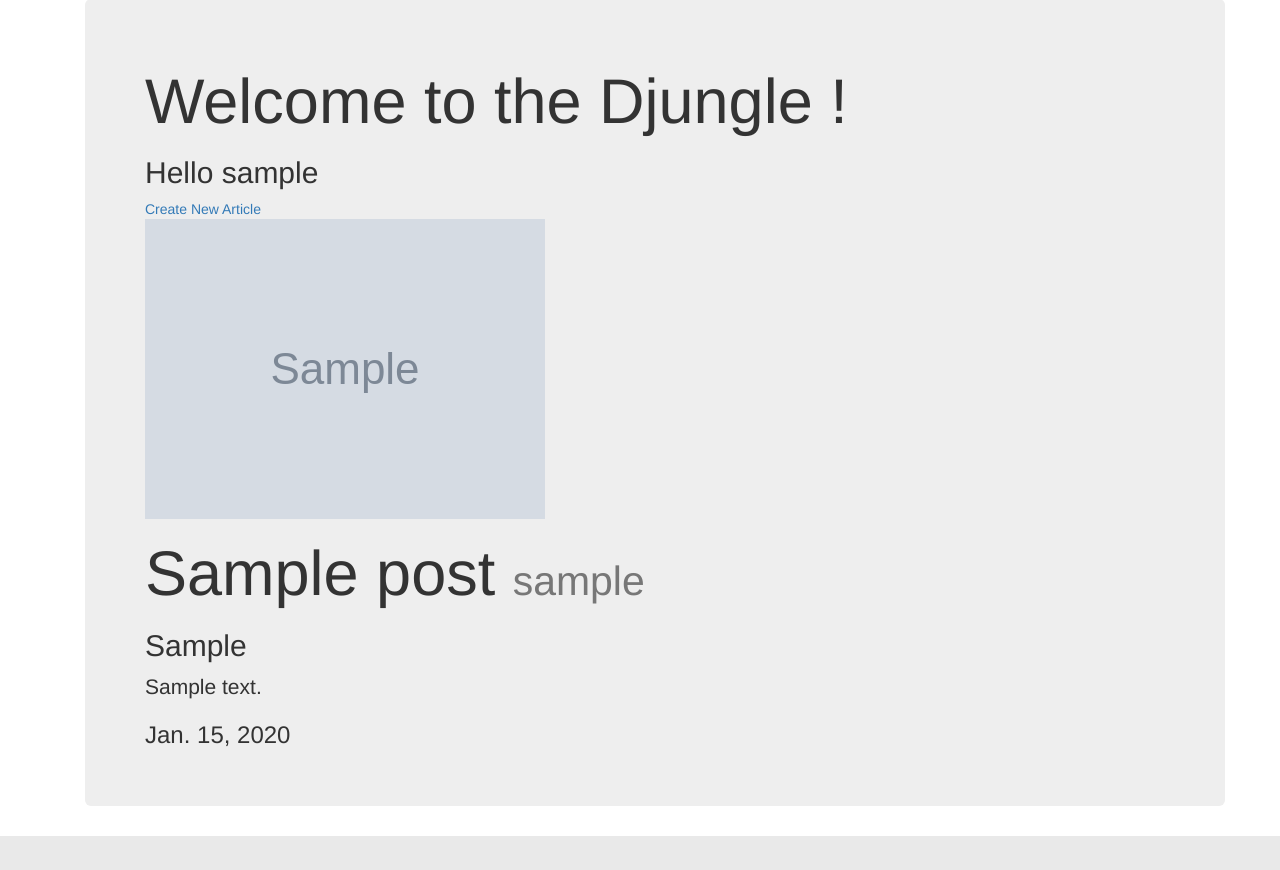
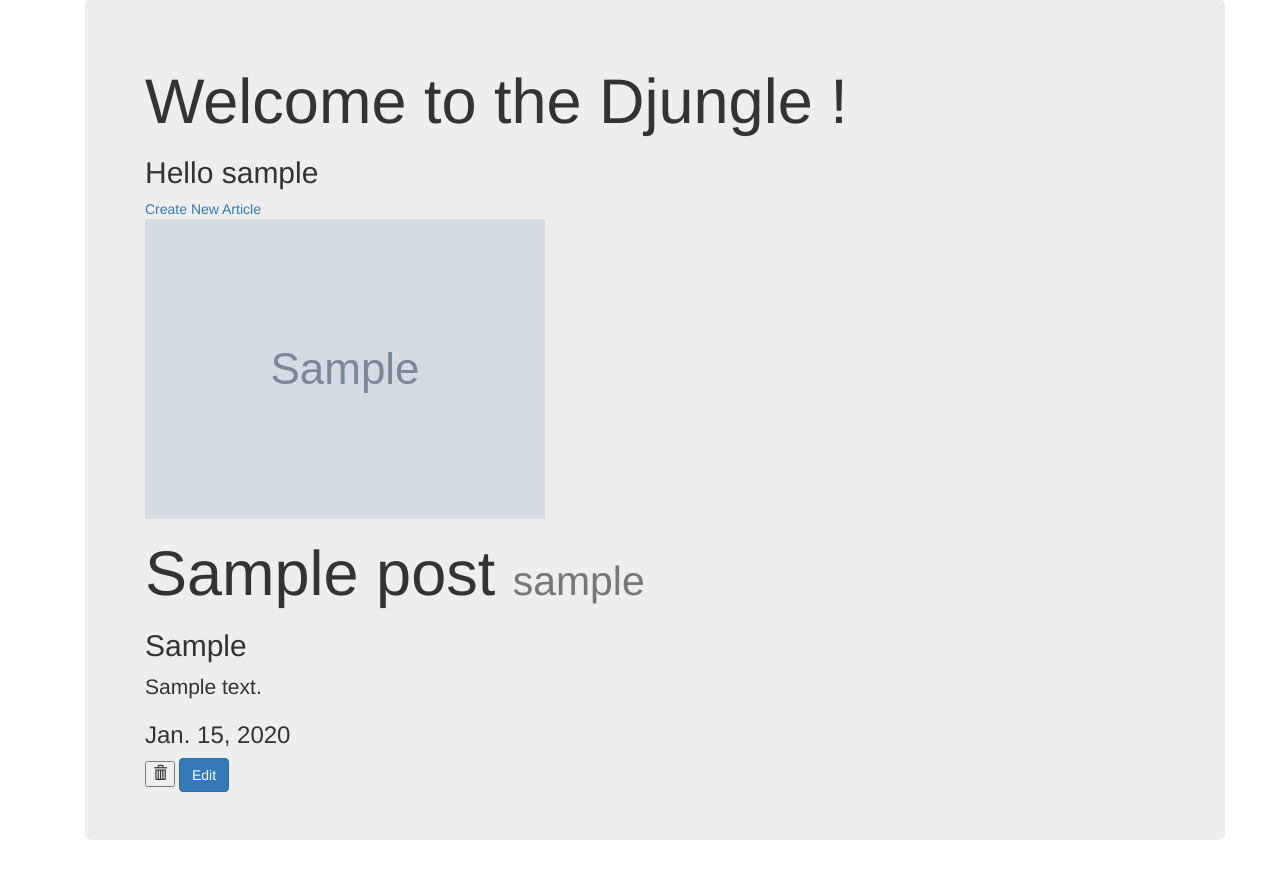
Before and after one commit to Kdk22/SimpleBlog-ClassBasedView, a Django app: page /blog/ in a window 1280 px wide. Shown: the part 72-942 px from the top of the page. Before the commit the page ends 908 px from the top, so only its background shows below. Run offline with Django 3.2, Linux system fonts and the light colour scheme; a user stored in the database is signed in; tables that the repository leaves empty hold one stand-in row (values such as "Sample post"); grey boxes marked "Sample" are stand-in pictures; some libraries are stand-ins or nearby versions.

Commit message:
Update Delete made

```diff
--- a/Blog/urls.py
+++ b/Blog/urls.py
@@ -11,6 +11,8 @@ urlpatterns=[
     url(r'^user_login/$',views.user_login,name='user_login'),
     path('create/', views.PostCreate.as_view(), name='create'),
     path('<int:pk>/', views.DetailsView.as_view(), name='details'),
+    path('<int:pk>/post_delete/', views.PostDelete.as_view(), name='post-delete'),
+    path('<int:pk>/post_update/', views.PostUpdate.as_view(), name='post-update'),
 
     path('login/<int:pk>/update/', views.PostUpdate.as_view(), name='update'),
     path('login/<int:pk>/delete/', views.PostDelete.as_view(), name='delete'),
--- a/Blog/views.py
+++ b/Blog/views.py
@@ -8,6 +8,7 @@ from .models import Post
 from django.views import generic
 from django.views.generic.edit import CreateView, UpdateView, DeleteView
 from django.urls import reverse_lazy
+from django.core.exceptions import  ImproperlyConfigured
 
 
 class IndexView(generic.ListView):
@@ -29,7 +30,7 @@ class PostCreate(CreateView):
     model = Post
     fields =['author', 'title', 'content', 'categories','icon','post_date']
     template_name = 'Blog/post_form.html'
-#    initial = {'date_of_death': '05/01/2018'}
+    success_url = reverse_lazy('Blog:index')
 
 
 class PostDelete(DeleteView):
@@ -40,7 +41,8 @@ class PostDelete(DeleteView):
 class PostUpdate(UpdateView):
     model = Post
     fields = ['title', 'content', 'categories', 'icon', 'post_date']
-
+    template_name = 'Blog/post_form.html'
+    success_url = reverse_lazy('Blog:index')
 
 def index(request):
     return render(request,'Blog/index.html')
--- a/templates/Blog/index.html
+++ b/templates/Blog/index.html
@@ -23,9 +23,26 @@
                             <p>{{ Post.content }}</p>
                             <h3>{{  Post.post_date }}</h3>
                 </div>
+               <span>
+               <form action="{% url 'Blog:post-delete' pk=Post.id %}" method ="post" style=" display: inline;">
+                            {% csrf_token %}
+                            <input type="hidden" name="pk" value="{{ Post.id }}" />
+                            <button type="submit",name="Delete" >
+                                <span class="glyphicon glyphicon-trash"></span>
+                            </button>
+               </form>
+               </span>
+                <span>
+               <form action="{% url 'Blog:post-update' pk=Post.id %}" method ="post" style=" display: inline;">
+                            {% csrf_token %}
+                            <input type="hidden" name="pk" value="{{ Post.id }}" />
+                            <button type="submit" class="btn btn-primary">Edit</button>
 
+               </form>
+               </span>
 
             </div>
+
             {% endfor %}
 
 
--- a/templates/Blog/post_form.html
+++ b/templates/Blog/post_form.html
@@ -11,7 +11,6 @@
                 {% include 'Blog/form-template.html' %}
                 <div class="form-group">
                     <div clas="col-sm-offset-2 col-sm-10">
-                        {{ form.as_p }}
                         <button type="submit" class="btn btn-success">Submit</button>
 
                     </div>
```
Also changed, not shown: media/IMG_20170925_154713_066_T7ilpuG.jpg (added), media/IMG_20170925_154713_066_httc3ru.jpg (added), 2 other files.
